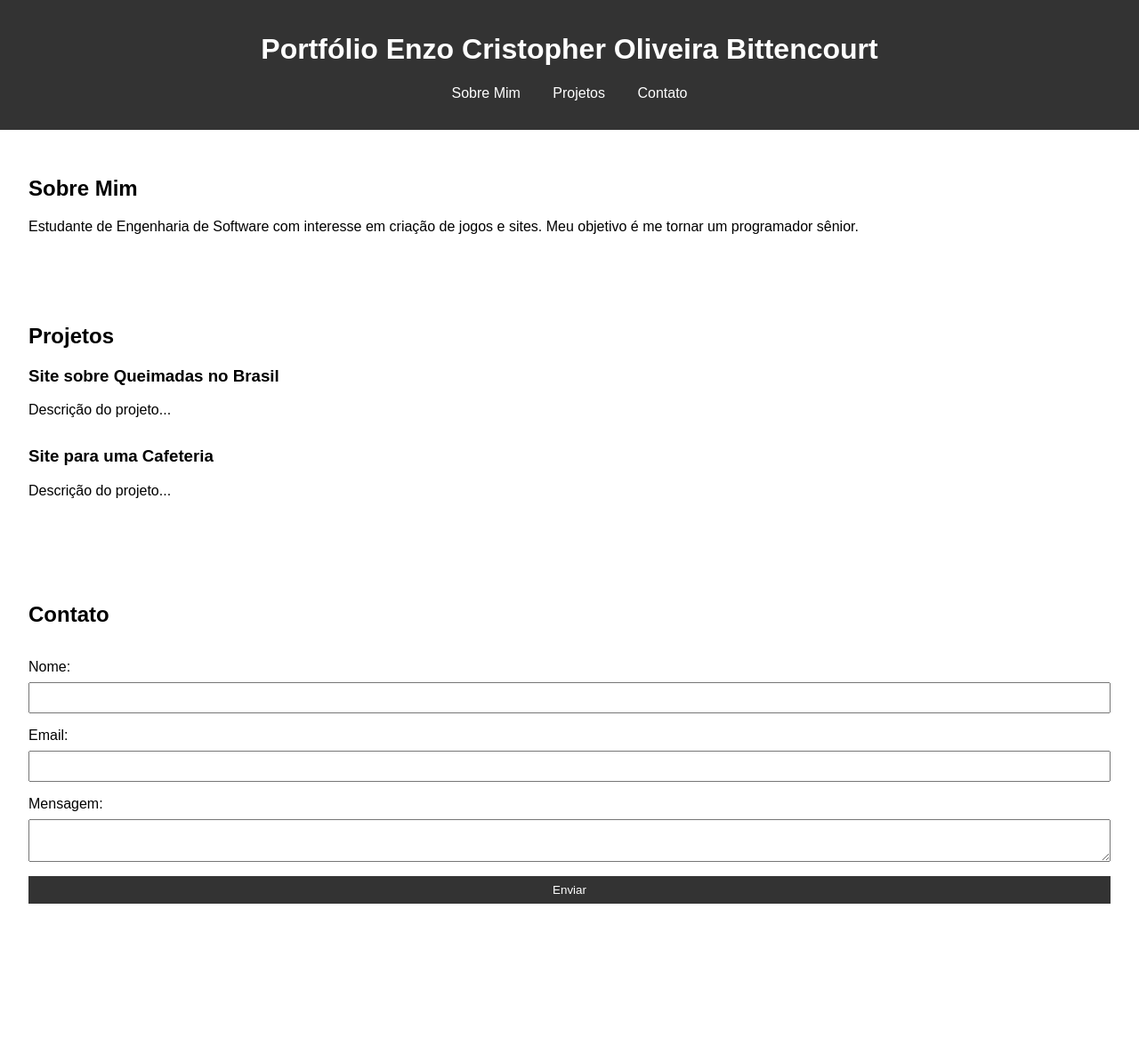
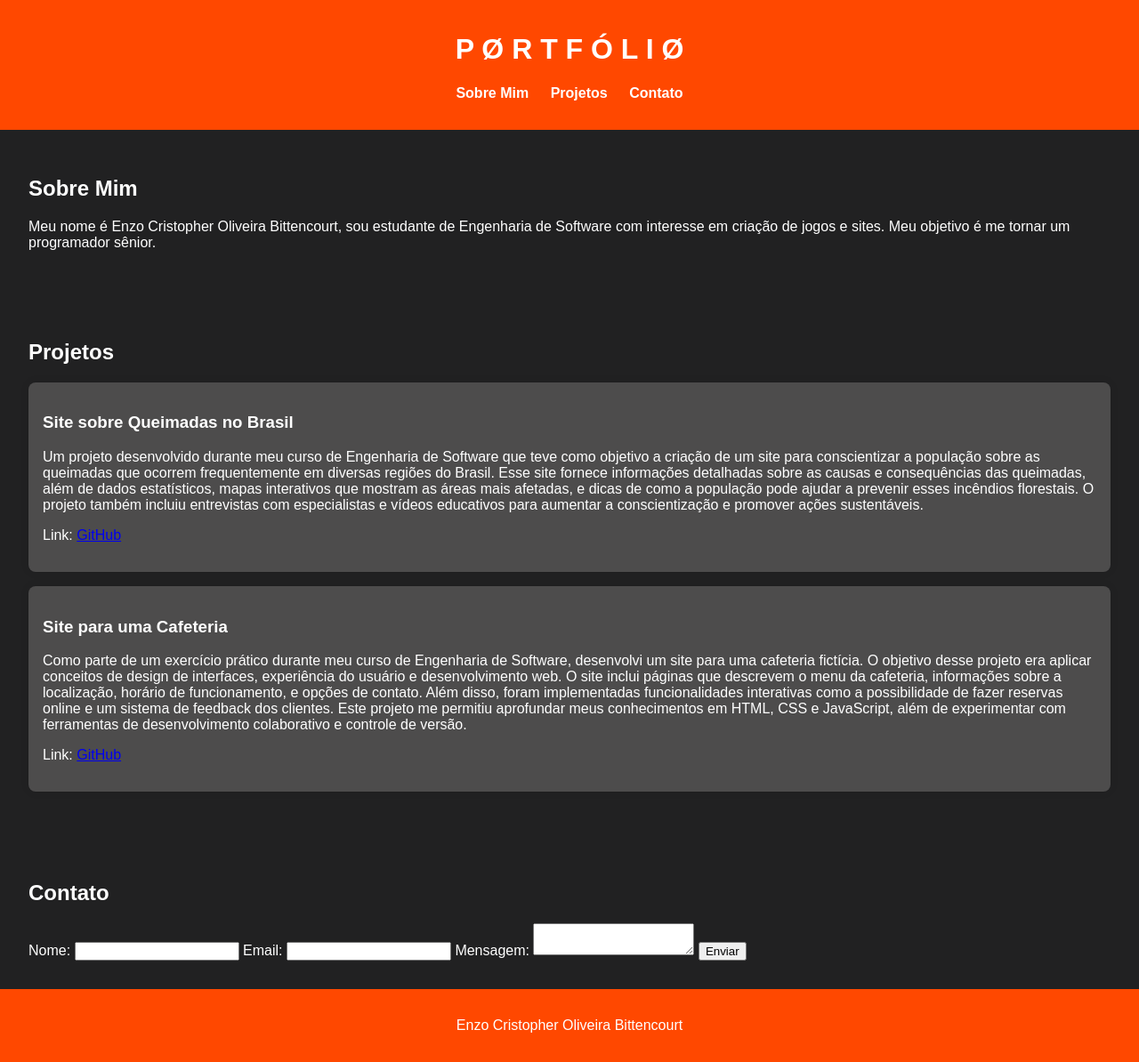
Before and after one commit to ECOB7/siteportfolio, a plain HTML site: page portfolio/index.html in a window 1280 px wide. Shown: the whole page at 89% size. Before the commit the page ends 1048 px from the top, so only its background shows below. Drawn offline with Linux system fonts and the light colour scheme; a script that the page names is missing.

Commit message:
Add files via upload

```diff
--- a/portfolio/css/styles.css
+++ b/portfolio/css/styles.css
@@ -1,14 +1,19 @@
+
 body {
     font-family: Arial, sans-serif;
+    background-color: #212122;
     margin: 0;
     padding: 0;
-    box-sizing: border-box;
+    color: #ffffff;
+    display: flex;
+    flex-direction: column;
+    min-height: 100vh;
 }
 
 header {
-    background-color: #333;
-    color: white;
-    padding: 1rem;
+    background-color: #ff4800;
+    color: rgb(80, 76, 76);
+    padding: 1em 0;
     text-align: center;
 }
 
@@ -19,48 +24,39 @@ nav ul {
 
 nav ul li {
     display: inline;
-    margin: 0 1rem;
+    margin: 0 10px;
 }
 
 nav ul li a {
-    color: white;
+    color: rgb(255, 255, 255);
     text-decoration: none;
+    font-weight: bold;
+}
+
+main {
+    flex: 1;
 }
 
 section {
-    padding: 2rem;
+    padding: 2em;
+}
+
+h1, h2 {
+    color: #ffffff;
 }
 
 .projeto {
-    margin-bottom: 2rem;
+    background-color: #4d4c4c;
+    margin: 1em 0;
+    padding: 1em;
+    border-radius: 8px;
+    box-shadow: 0 0 10px rgba(0, 0, 0, 0.1);
 }
 
-form {
-    display: flex;
-    flex-direction: column;
+footer {
+    background-color: #ff4800;
+    color: white;
+    text-align: center;
+    padding: 1em 0;
+    width: 100%;
 }
-
-form label {
-    margin-top: 1rem;
-}
-
-form input, form textarea {
-    padding: 0.5rem;
-    margin-top: 0.5rem;
-}
-
-form button {
-    margin-top: 1rem;
-    padding: 0.5rem;
-    background-color: #333;
-    color: white;
-    border: none;
-    cursor: pointer;
-}
-
-@media (max-width: 600px) {
-    nav ul li {
-        display: block;
-        margin: 0.5rem 0;
-    }
-}
--- a/portfolio/index.html
+++ b/portfolio/index.html
@@ -8,7 +8,7 @@
 </head>
 <body>
     <header>
-        <h1>Portfólio Enzo Cristopher Oliveira Bittencourt</h1>
+        <h1>P Ø R T F Ó L I Ø</h1>
         <nav>
             <ul>
                 <li><a href="#sobre-mim">Sobre Mim</a></li>
@@ -20,18 +20,20 @@
 
     <section id="sobre-mim">
         <h2>Sobre Mim</h2>
-        <p>Estudante de Engenharia de Software com interesse em criação de jogos e sites. Meu objetivo é me tornar um programador sênior.</p>
+        <p>Meu nome é Enzo Cristopher Oliveira Bittencourt, sou estudante de Engenharia de Software com interesse em criação de jogos e sites. Meu objetivo é me tornar um programador sênior.</p>
     </section>
 
     <section id="projetos">
         <h2>Projetos</h2>
         <div class="projeto">
             <h3>Site sobre Queimadas no Brasil</h3>
-            <p>Descrição do projeto...</p>
+            <p>Um projeto desenvolvido durante meu curso de Engenharia de Software que teve como objetivo a criação de um site para conscientizar a população sobre as queimadas que ocorrem frequentemente em diversas regiões do Brasil. Esse site fornece informações detalhadas sobre as causas e consequências das queimadas, além de dados estatísticos, mapas interativos que mostram as áreas mais afetadas, e dicas de como a população pode ajudar a prevenir esses incêndios florestais. O projeto também incluiu entrevistas com especialistas e vídeos educativos para aumentar a conscientização e promover ações sustentáveis.</p>
+            <p>Link: <a href="https://github.com/ECOB7/faculdade.git" target="_blank">GitHub</a></p>
         </div>
         <div class="projeto">
             <h3>Site para uma Cafeteria</h3>
-            <p>Descrição do projeto...</p>
+            <p>Como parte de um exercício prático durante meu curso de Engenharia de Software, desenvolvi um site para uma cafeteria fictícia. O objetivo desse projeto era aplicar conceitos de design de interfaces, experiência do usuário e desenvolvimento web. O site inclui páginas que descrevem o menu da cafeteria, informações sobre a localização, horário de funcionamento, e opções de contato. Além disso, foram implementadas funcionalidades interativas como a possibilidade de fazer reservas online e um sistema de feedback dos clientes. Este projeto me permitiu aprofundar meus conhecimentos em HTML, CSS e JavaScript, além de experimentar com ferramentas de desenvolvimento colaborativo e controle de versão.</p>
+            <p>Link: <a href="https://github.com/ECOB7/queimadasbrasil.git" target="_blank">GitHub</a></p>
         </div>
     </section>
 
@@ -48,6 +50,10 @@
         </form>
     </section>
 
+    <footer>
+        <p>Enzo Cristopher Oliveira Bittencourt</p>
+    </footer>
+
     <script src="js/scripts.js"></script>
 </body>
 </html>
```
Also changed, not shown: portfolio/img/queimadas.jpg (added).
